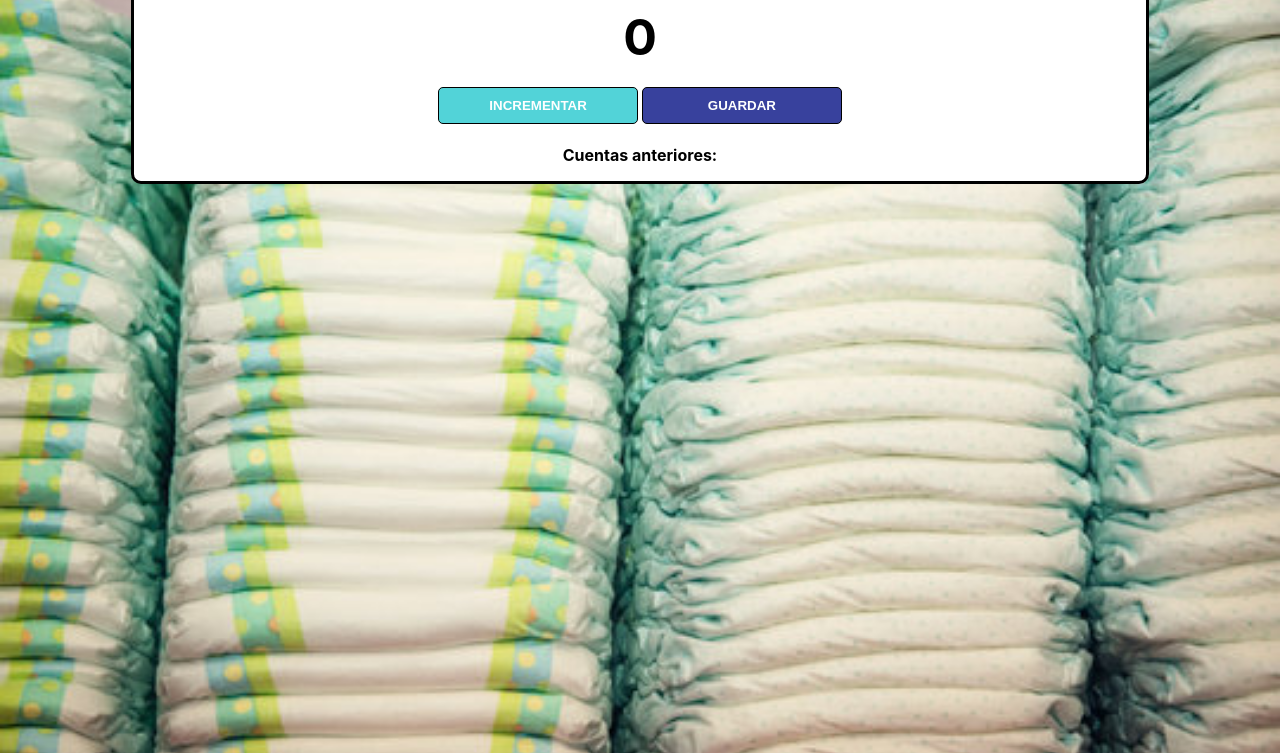
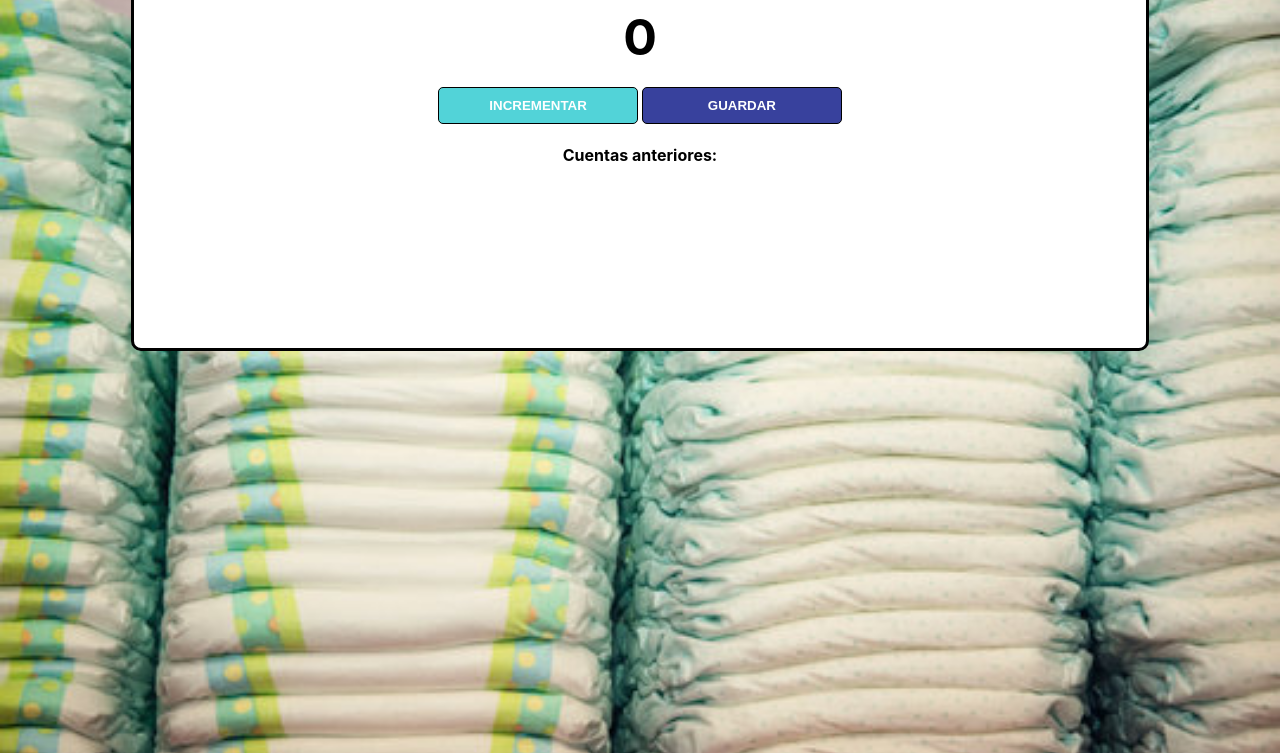
Before and after one commit to MathewLG/diaper-counter, a plain HTML site: page index.html in a window 1280 px wide. Shown: the part 63-816 px from the top of the page. Drawn offline with Linux system fonts and the light colour scheme.

Commit message:
Change the min height of the container

```diff
--- a/index.css
+++ b/index.css
@@ -10,6 +10,7 @@ body {
 .container {
     background: white;
     max-width: 80%;
+    min-height: 50%;
     margin: auto;
     border: 3px solid black;
     border-radius: 10px;
```
